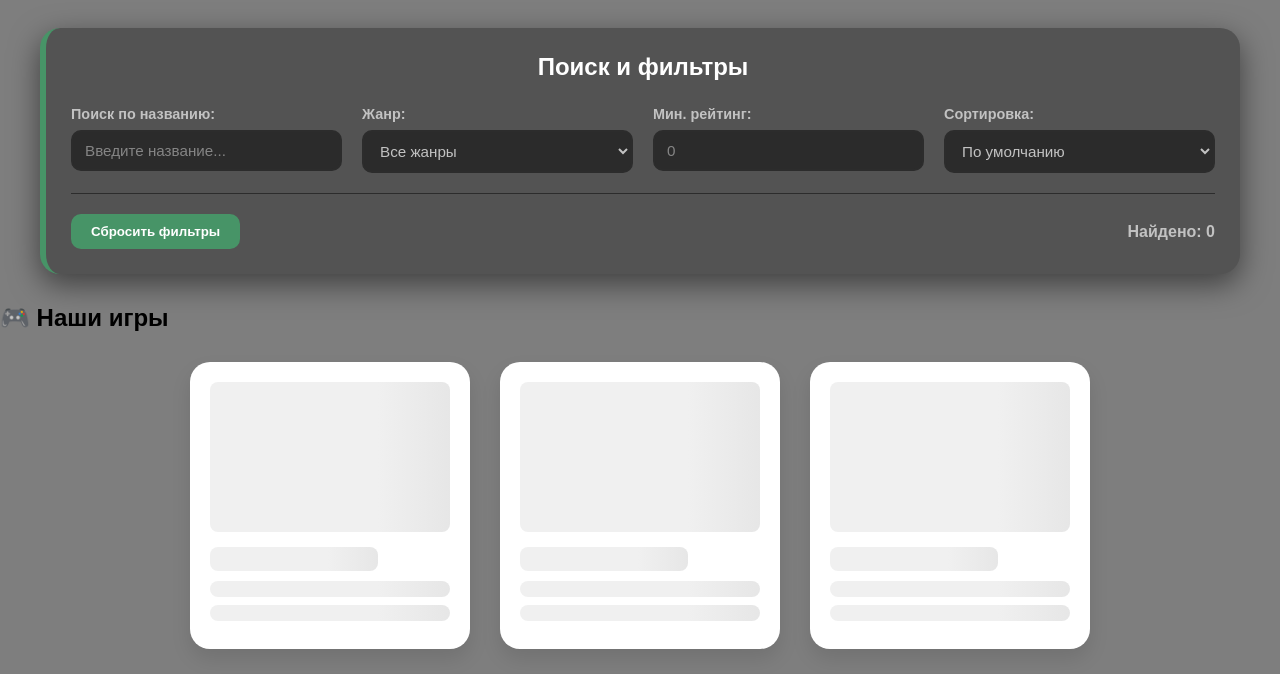
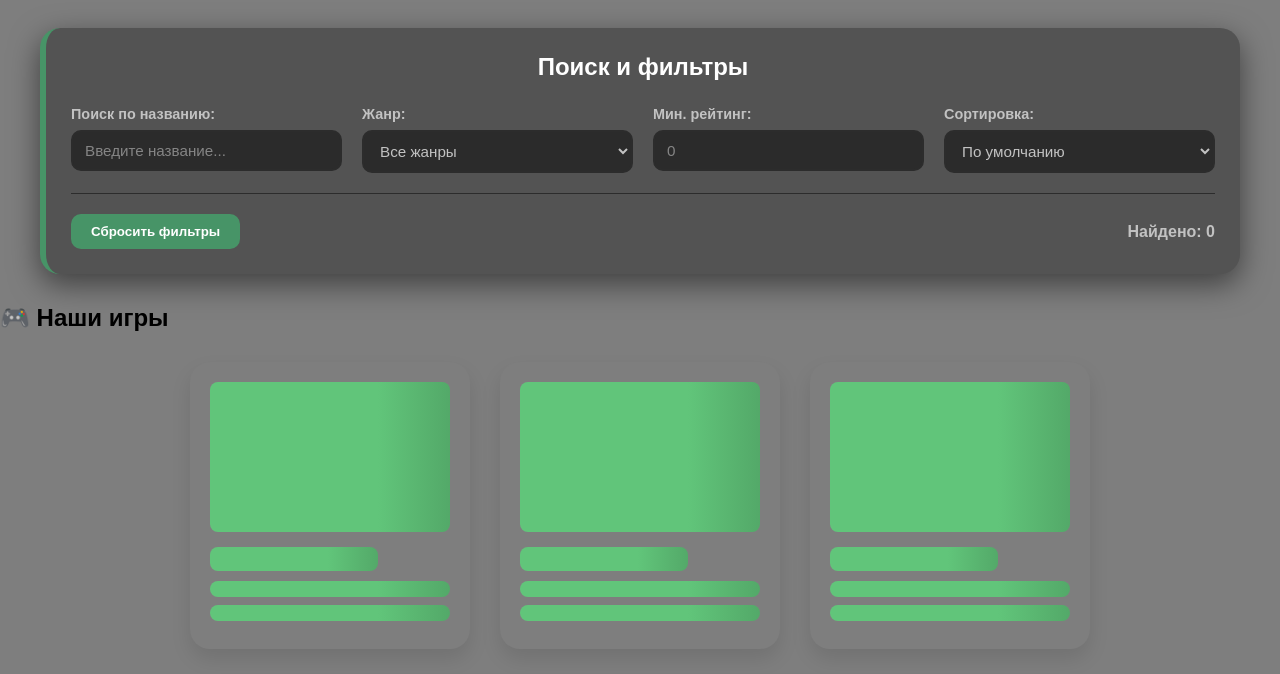
Before and after one commit to Heht6/my-game-site, a plain HTML site: page index.html in a window 1280 px wide. Shown: the part 278-952 px from the top of the page. Drawn offline with Linux system fonts and the light colour scheme.

Commit message:
Update styles.css

```diff
--- a/css/styles.css
+++ b/css/styles.css
@@ -1637,7 +1637,7 @@ section {
 }
 
 .skeleton {
-  background: linear-gradient(90deg, #f0f0f0 25%, #e0e0e0 50%, #f0f0f0 75%);
+  background: linear-gradient(90deg, #61c57a 25%, #4a965d 50%, #61c57a 75%);
   background-size: 200% 100%;
   animation: skeleton-loading 1.5s infinite;
   border-radius: 8px;
@@ -1646,7 +1646,7 @@ section {
 .skeleton-card {
   padding: 20px;
   border-radius: 20px;
-  background: white;
+  background: #7e7e7e;
   box-shadow: 0 10px 20px rgba(0,0,0,0.1);
   width: 280px; /* Добавил, чтобы карточки были как настоящие */
 }
```
